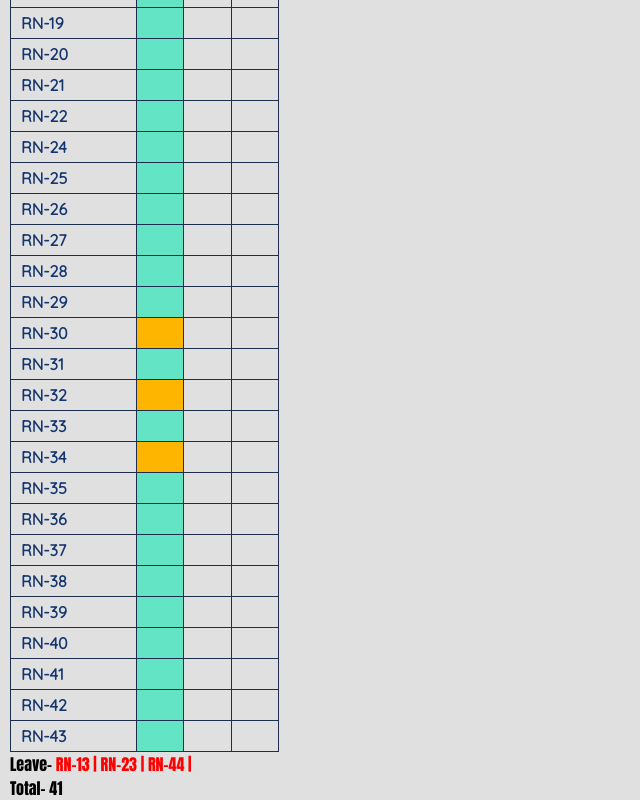
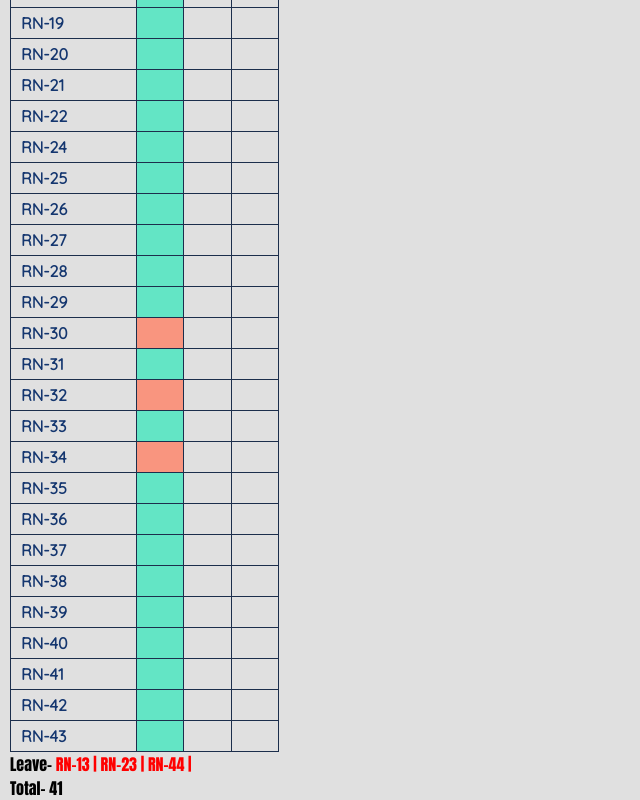
Before and after one commit to RainPyae5995/I2X6002, a plain HTML site: page index.html in a window 1280 px wide. Shown: the part 610-1410 px from the top of the page, without its empty margins (0-640 px from the left). Drawn offline with Linux system fonts and the light colour scheme.

Commit message:
Attandance

```diff
--- a/index.html
+++ b/index.html
@@ -268,7 +268,7 @@
       </tr>
       <tr>
         <td>RN-30</td>
-        <td class="b"></td>
+        <td class="c"></td>
         <td></td>
         <td></td>
       </tr>
@@ -280,7 +280,7 @@
       </tr>
       <tr>
         <td>RN-32</td>
-        <td class="b"></td>
+        <td class="c"></td>
         <td></td>
         <td></td>
       </tr>
@@ -292,7 +292,7 @@
       </tr>
       <tr>
         <td>RN-34</td>
-        <td class="b"></td>
+        <td class="c"></td>
         <td></td>
         <td></td>
       </tr>
```
